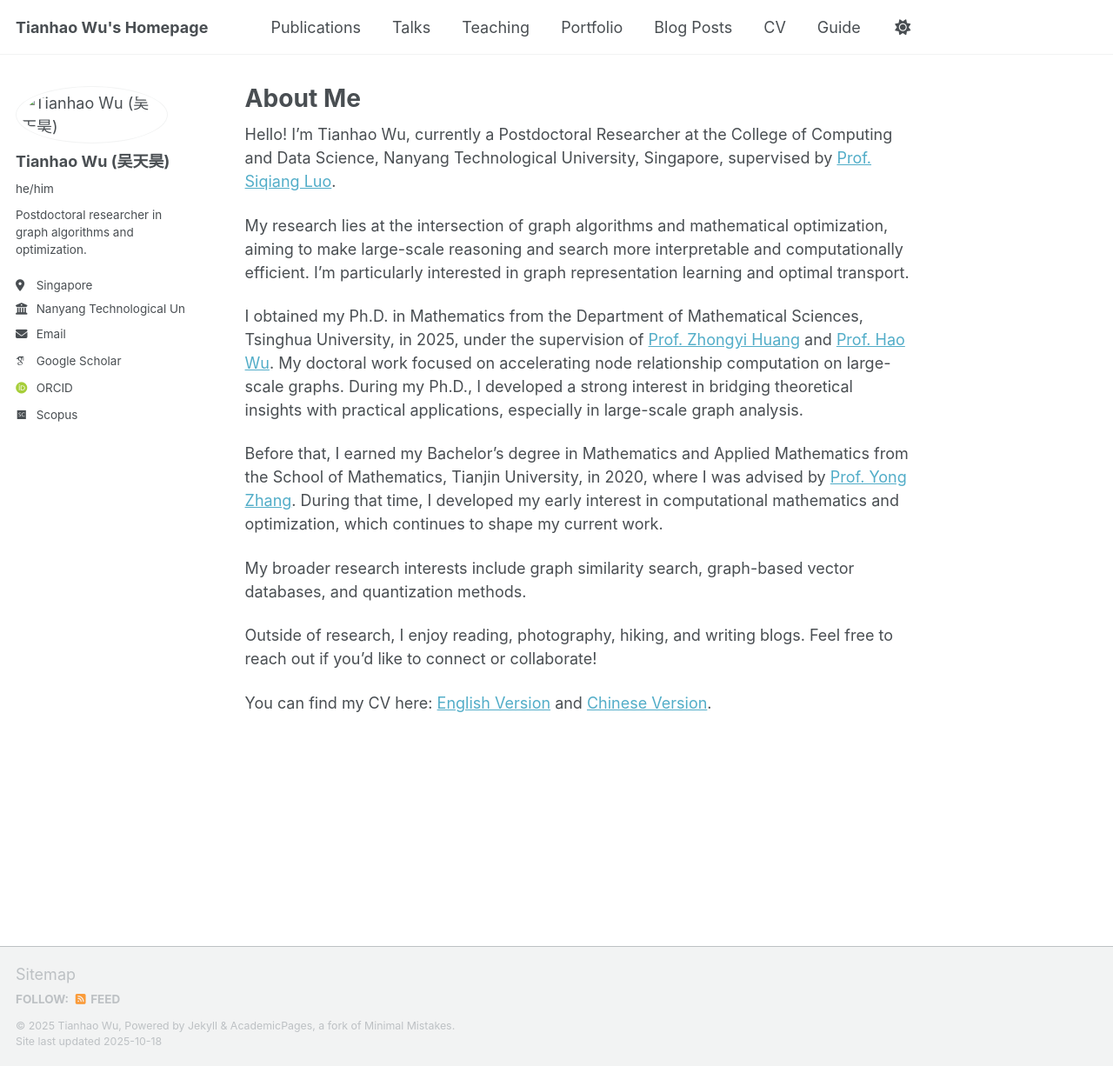
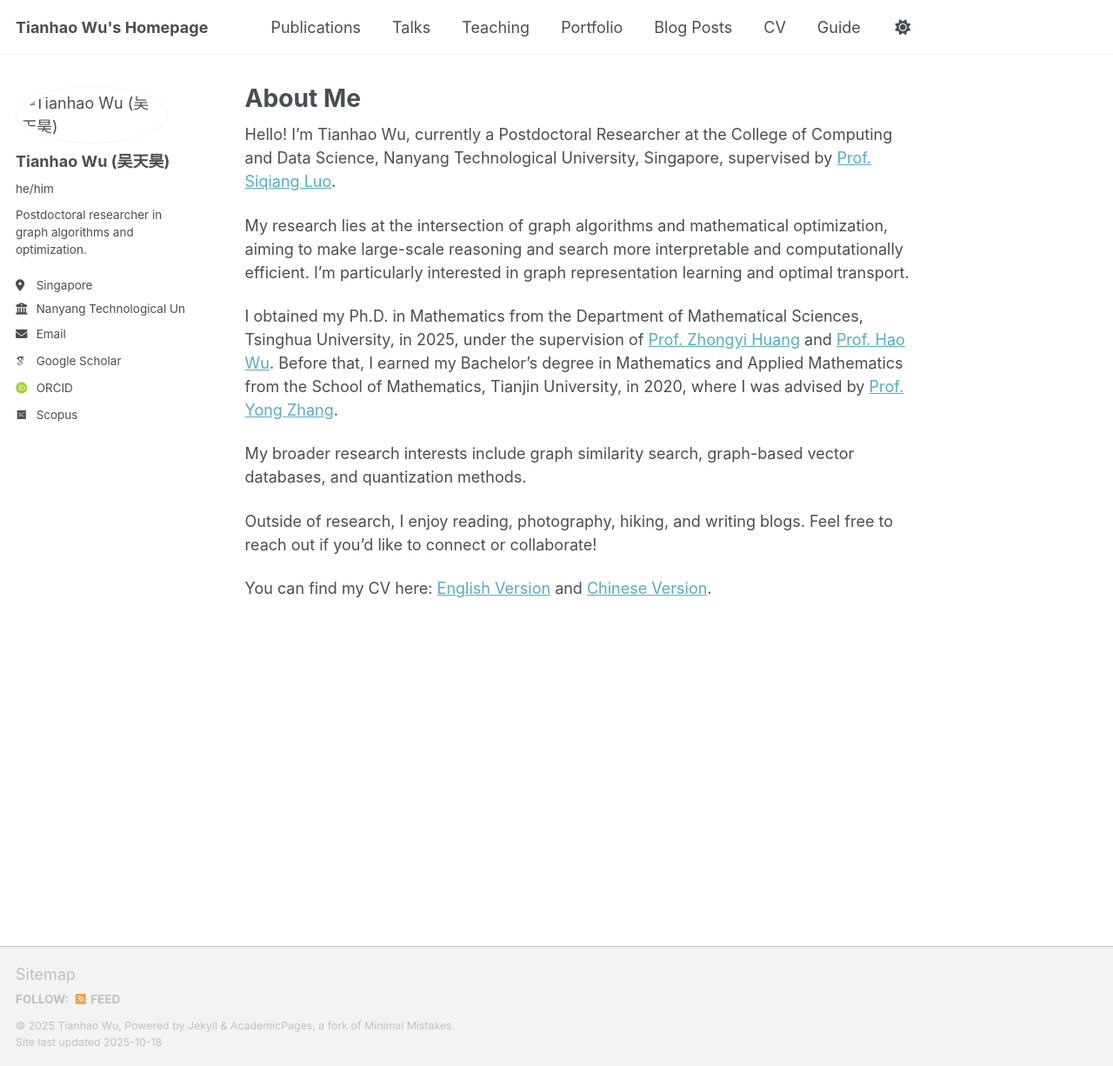
Before and after one commit to HereW/HereW.github.io, a Jekyll site: the page built from _pages/about.md, in a window 1280 px wide and 1226 px high. Shown: the whole window at 87% size. Built offline with Jekyll 4.4.1, drawn with Linux system fonts in a browser that asks for light colours; some web fonts are replaced; a script that is not in the unit is left out.

Commit message:
Refine about page content for clarity
Removed redundant sentence about Bachelor's degree and adjusted the surrounding text for clarity.

```diff
--- a/_pages/about.md
+++ b/_pages/about.md
@@ -11,9 +11,7 @@ Hello! I’m Tianhao Wu, currently a Postdoctoral Researcher at the College of C
 
 My research lies at the intersection of graph algorithms and mathematical optimization, aiming to make large-scale reasoning and search more interpretable and computationally efficient. I’m particularly interested in graph representation learning and optimal transport.
 
-I obtained my Ph.D. in Mathematics from the Department of Mathematical Sciences, Tsinghua University, in 2025, under the supervision of [Prof. Zhongyi Huang](https://scholar.google.com/citations?user=4cUP2_kAAAAJ&hl=en&oi=ao) and [Prof. Hao Wu](https://scholar.google.com/citations?user=IvsMe-gAAAAJ&hl=en&oi=ao). My doctoral work focused on accelerating node relationship computation on large-scale graphs. During my Ph.D., I developed a strong interest in bridging theoretical insights with practical applications, especially in large-scale graph analysis.
-
-Before that, I earned my Bachelor’s degree in Mathematics and Applied Mathematics from the School of Mathematics, Tianjin University, in 2020, where I was advised by [Prof. Yong Zhang](https://cam.tju.edu.cn/homepage/zhangyong/). During that time, I developed my early interest in computational mathematics and optimization, which continues to shape my current work.
+I obtained my Ph.D. in Mathematics from the Department of Mathematical Sciences, Tsinghua University, in 2025, under the supervision of [Prof. Zhongyi Huang](https://scholar.google.com/citations?user=4cUP2_kAAAAJ&hl=en&oi=ao) and [Prof. Hao Wu](https://scholar.google.com/citations?user=IvsMe-gAAAAJ&hl=en&oi=ao). Before that, I earned my Bachelor’s degree in Mathematics and Applied Mathematics from the School of Mathematics, Tianjin University, in 2020, where I was advised by [Prof. Yong Zhang](https://cam.tju.edu.cn/homepage/zhangyong/).
 
 My broader research interests include graph similarity search, graph-based vector databases, and quantization methods.
 
```
